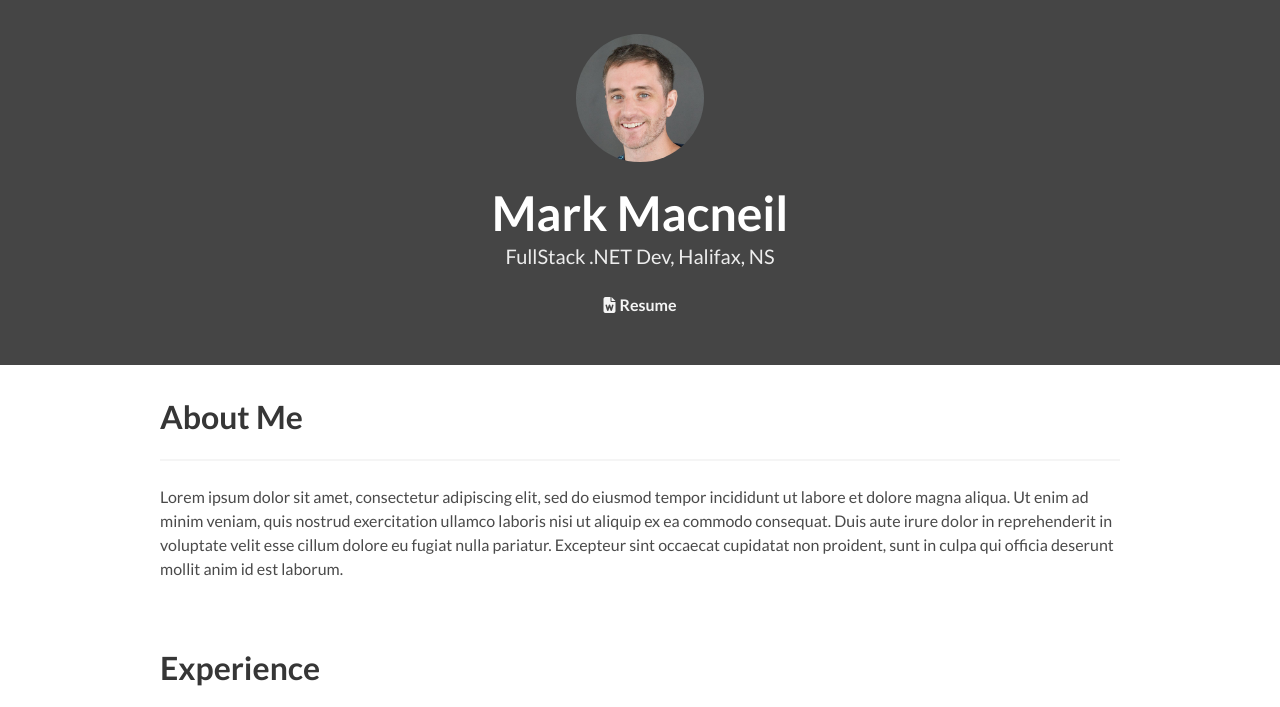
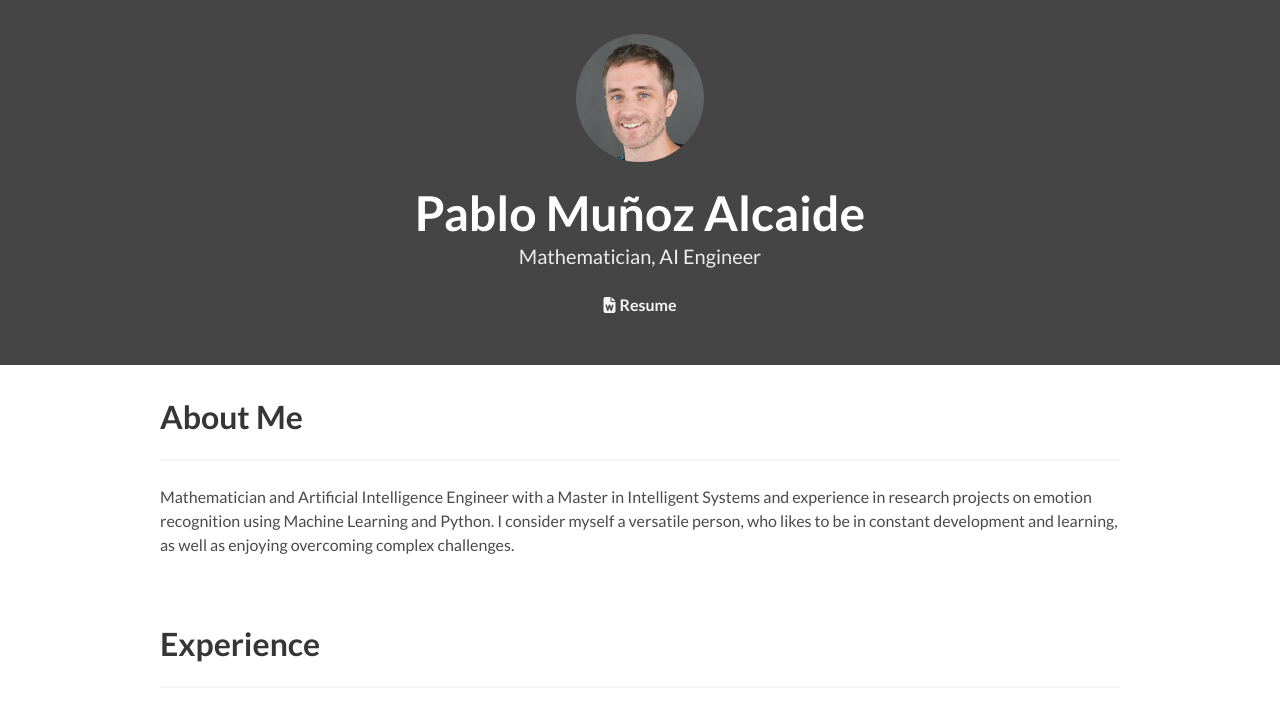
Before and after one commit to pablo-mu/pablo-mu.github.io, a plain HTML site: page index.html in a window 1280 px wide. Shown: the part 78-785 px from the top of the page. Drawn offline with Linux system fonts and the light colour scheme.

Commit message:
Portfolio update

```diff
--- a/index.html
+++ b/index.html
@@ -13,7 +13,7 @@
   <nav class="navbar is-primary" role="navigation" aria-label="main navigation">
     <div class="navbar-brand">
       <div class="navbar-item is-hidden-desktop">
-        <a href="https://github.com/mmacneil" class="icon is-large has-text-light">
+        <a href="https://github.com/pablo-mu" class="icon is-large has-text-light">
           <i class="fab fa-2x fa-github"></i>
         </a>
       </div>
@@ -26,7 +26,7 @@
     <div class="navbar-menu">
       <div class="navbar-end">
         <div class="navbar-item">
-          <a href="https://github.com/mmacneil" class="icon is-large has-text-light">
+          <a href="https://github.com/pablo-mu" class="icon is-large has-text-light">
             <i class="fab fa-2x fa-github"></i>
           </a>
         </div>
@@ -52,10 +52,10 @@
         <div class="columns has-text-centered">
           <div class="column">
             <h1 class="title is-1">
-              Mark Macneil
+              Pablo Muñoz Alcaide
             </h1>
             <h2 class="subtitle">
-              FullStack .NET Dev, Halifax, NS
+              Mathematician, AI Engineer
             </h2>
             <p>
               <a href="docs/resume.txt" class="icon has-text-light">
@@ -72,11 +72,9 @@
     <div class="container">
       <h1 class="title">About Me</h1>
       <hr />
-      <p>Lorem ipsum dolor sit amet, consectetur adipiscing elit, sed do eiusmod tempor incididunt ut labore et dolore
-        magna aliqua. Ut enim ad minim veniam, quis nostrud exercitation ullamco laboris nisi ut aliquip ex ea commodo
-        consequat. Duis aute irure dolor in reprehenderit in voluptate velit esse cillum dolore eu fugiat nulla
-        pariatur. Excepteur sint occaecat cupidatat non proident, sunt in culpa qui officia deserunt mollit anim id est
-        laborum.</p>
+      <p>Mathematician and Artificial Intelligence Engineer with a Master in Intelligent Systems and experience in research projects on
+        emotion recognition using Machine Learning and Python. I consider myself a versatile person, who likes to be in constant
+        development and learning, as well as enjoying overcoming complex challenges.</p>
     </div>
   </section>
   <section class="section">
```
Also changed, not shown: 18 other files.
